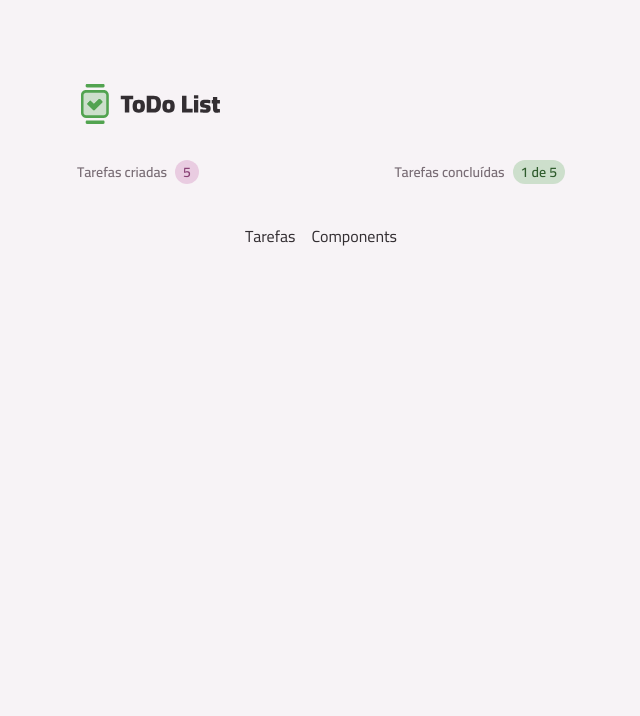
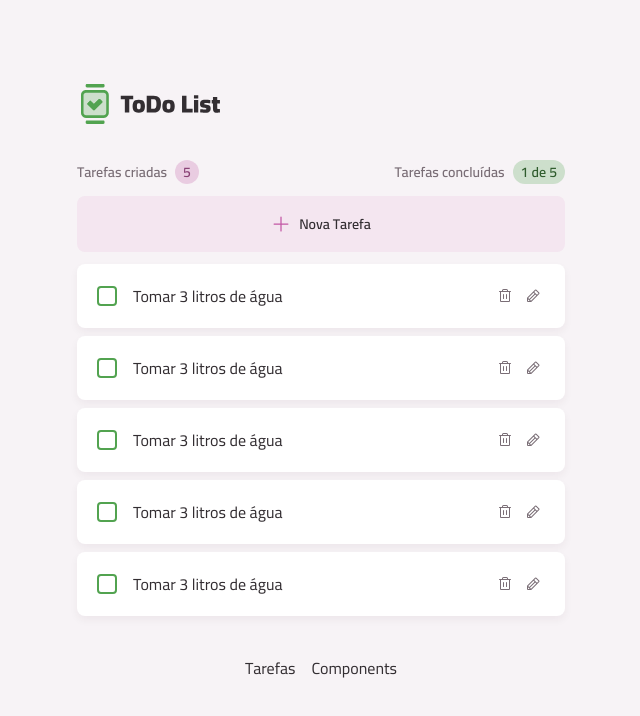
Before and after one commit to MuriloMorandi/react-todo, a React (Vite) app: page / in a window 1280 px wide. Shown: the top 716 px of the page, without its empty margins (319-959 px from the left). Built offline with nearby package versions, Linux system fonts and the light colour scheme.

Commit message:
WIP: Criado o componente base de Lista de Tarefas

```diff
--- /dev/null
+++ b/src/components/core/task-item.tsx
@@ -0,0 +1,49 @@
+import { useState } from "react";
+import { ButtonIcon } from "../ui/buttonIcon";
+import { Card } from "../ui/card";
+import { Checkbox } from "../ui/checkbox";
+import { Text } from "../ui/text";
+import CheckIcon from "../../assets/icons/check.svg?react";
+import PencilIccon from "../../assets/icons/pencil.svg?react";
+import TrashIcon from "../../assets/icons/trash.svg?react";
+import XIcon from "../../assets/icons/x.svg?react";
+import { Input } from "../ui/input";
+
+export function TaskItem() {
+  const [isEditing, setIsEditing] = useState(false);
+
+  const handleToggleEdit = () => {
+    setIsEditing((prev) => !prev);
+  };
+
+  return (
+    <Card size="md" className="flex items-center gap-4">
+      {isEditing ? (
+        <>
+          <Input className="flex-1" />
+          <div className="flex gap-1">
+            <ButtonIcon
+              icon={XIcon}
+              variant="secondary"
+              onClick={handleToggleEdit}
+            />
+            <ButtonIcon icon={CheckIcon} variant="primary" />
+          </div>
+        </>
+      ) : (
+        <>
+          <Checkbox />
+          <Text className="flex-1">Tomar 3 litros de água</Text>
+          <div className="flex gap-1">
+            <ButtonIcon icon={TrashIcon} variant="tertiary" />
+            <ButtonIcon
+              icon={PencilIccon}
+              variant="tertiary"
+              onClick={handleToggleEdit}
+            />
+          </div>
+        </>
+      )}
+    </Card>
+  );
+}
--- /dev/null
+++ b/src/components/core/task-list.tsx
@@ -0,0 +1,13 @@
+import { TaskItem } from "./task-item";
+
+export function TaskList() {
+  return (
+    <section className="space-y-2">
+      <TaskItem />
+      <TaskItem />
+      <TaskItem />
+      <TaskItem />
+      <TaskItem />
+    </section>
+  );
+}
--- a/src/pages/page-home.tsx
+++ b/src/pages/page-home.tsx
@@ -1,5 +1,8 @@
 import { TaskSummary } from "../components/core/task-summary";
+import { Button } from "../components/ui/button";
 import { Container } from "../components/ui/container";
+import PlusIcon from "../assets/icons/plus.svg?react";
+import { TaskList } from "../components/core/task-list";
 
 export default function PageHome() {
   return (
@@ -7,6 +10,14 @@ export default function PageHome() {
       <header className="flex items-center justify-between">
         <TaskSummary />
       </header>
+
+      <section>
+        <Button icon={PlusIcon} size="md" className="w-full">
+          Nova Tarefa
+        </Button>
+      </section>
+
+      <TaskList />
     </Container>
   );
 }
```
